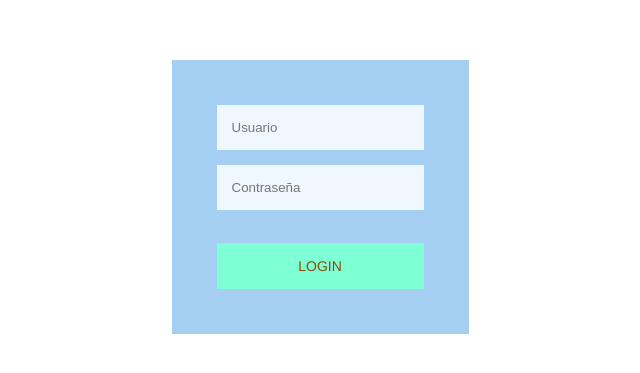
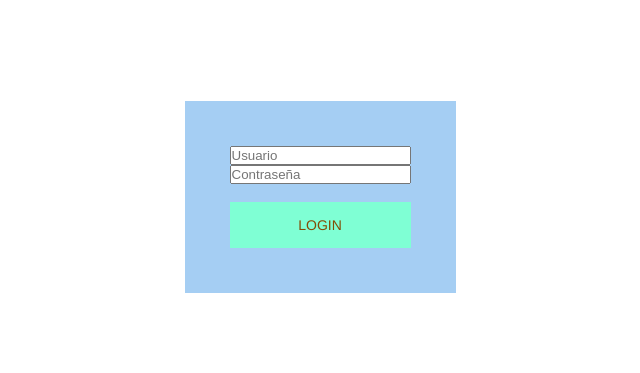
Before and after one commit to Haroldo22/8SIS1AWEBZAPIENLOMELIHAROLDALEJANDRO, a plain HTML site: page login/login.html in a window 1280 px wide. Shown: the part 203-576 px from the top of the page, without its empty margins (320-960 px from the left). Drawn offline with Linux system fonts and the light colour scheme.

Commit message:
Update style.css

```diff
--- a/login/style.css
+++ b/login/style.css
@@ -17,7 +17,7 @@
 
 }
 
-input{
+.input{
     outline: 0;
     background-color: aliceblue;
     width: 100%;
```
